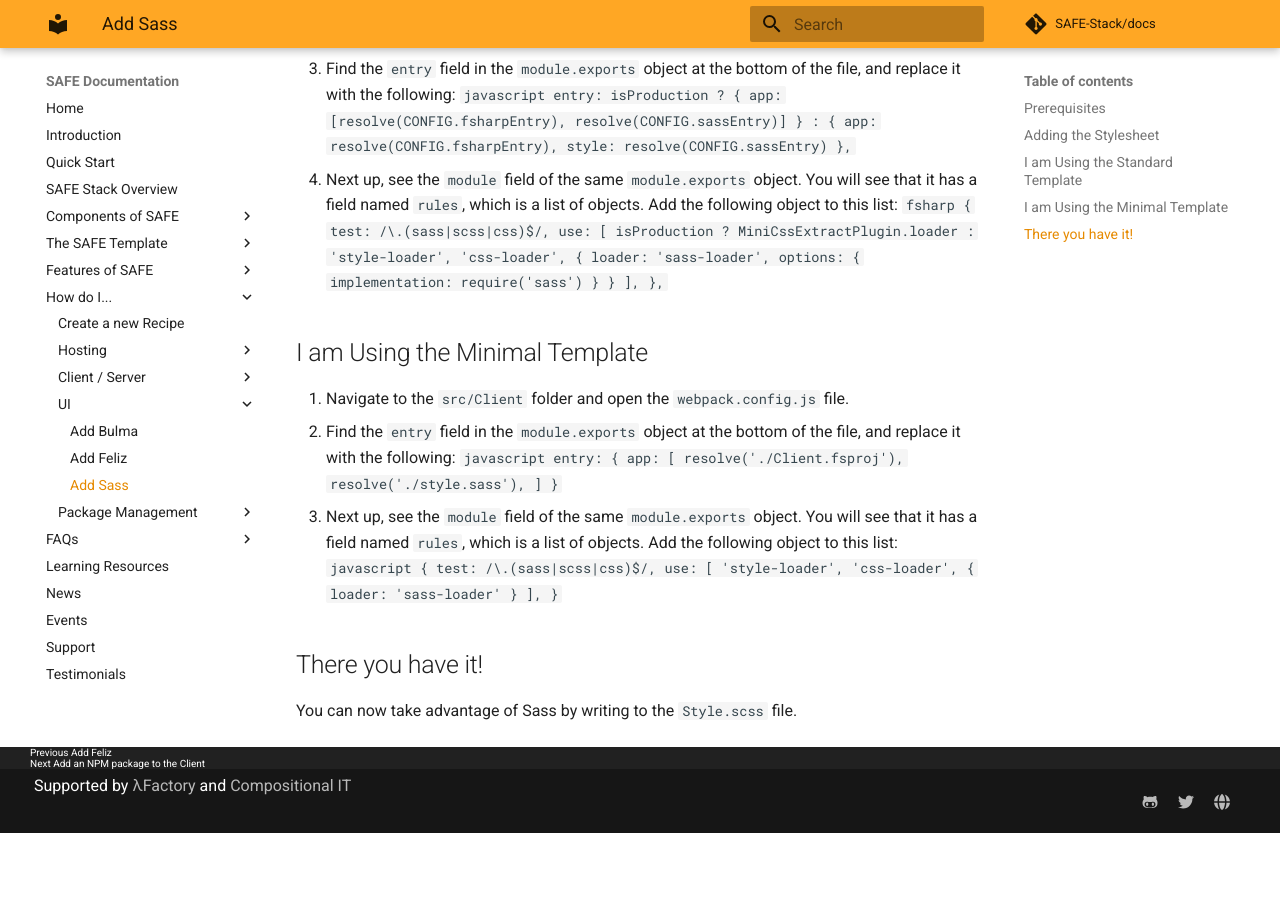
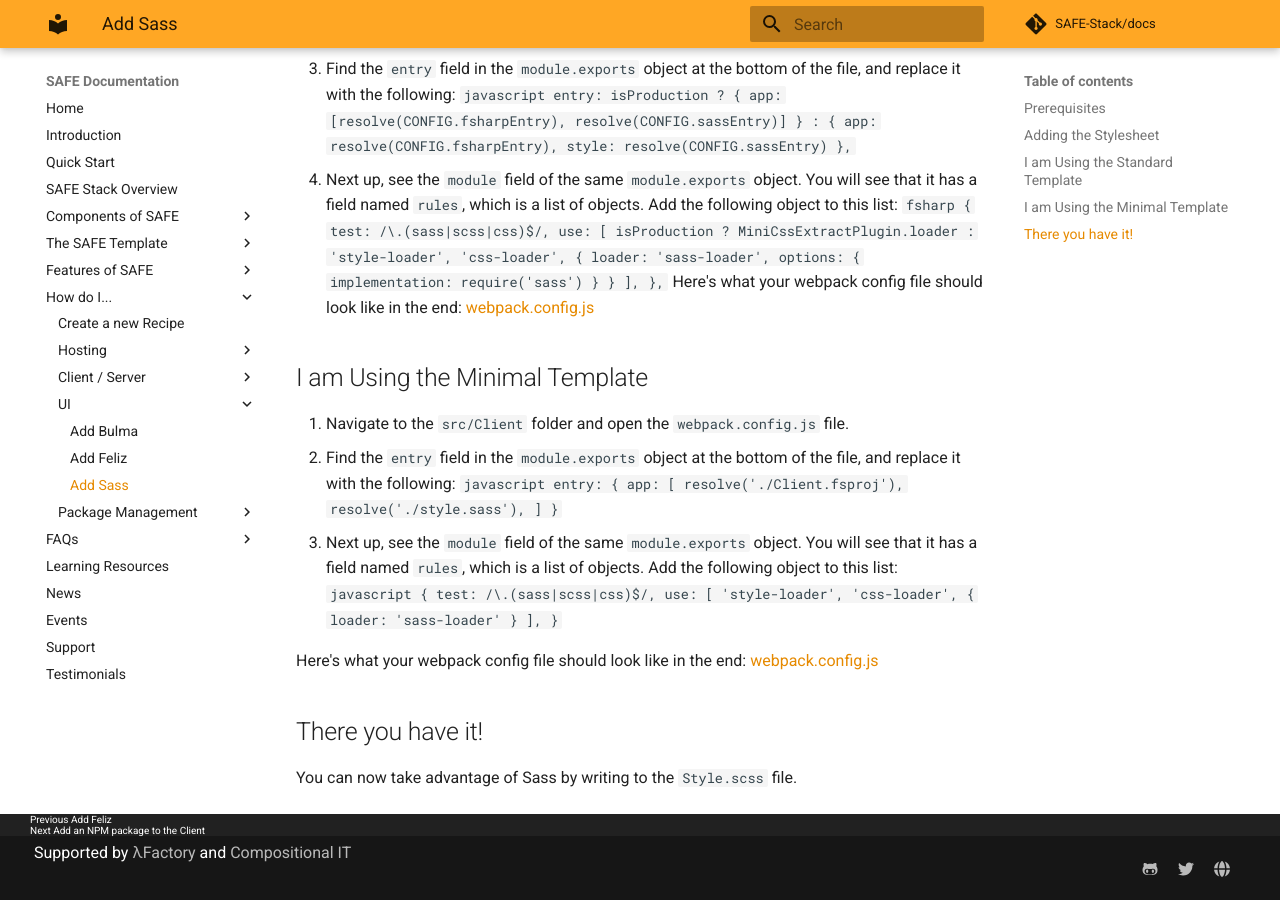
Before and after one commit to SAFE-Stack/docs, an MkDocs documentation site: the page built from docs/recipes/ui/add-sass.md, in a window 1280 px wide and 900 px high, scrolled down 1016 px. Built offline with MkDocs 1.6.1 and Material for MkDocs 9.7.7, drawn with Linux system fonts in a browser that asks for light colours; comment, search, counter and statistics services are not loaded; before the commit the page ends 1849 px from its top, so only the background shows below that.

Commit message:
Gists added

````diff
--- a/docs/recipes/ui/add-sass.md
+++ b/docs/recipes/ui/add-sass.md
@@ -49,6 +49,7 @@
         ],
     },
     ```
+Here's what your webpack config file should look like in the end: [webpack.config.js](https://gist.github.com/functionalprogrammer/df7f02e43d6c0f49b6ed75893b551f3a)
 
 ## I am Using the Minimal Template
 1. Navigate to the `src/Client` folder and open the `webpack.config.js` file.
@@ -73,5 +74,7 @@
     }
     ```
 
+Here's what your webpack config file should look like in the end: [webpack.config.js](https://gist.github.com/functionalprogrammer/948f5c8f7293dd486c2bf2445c2d6b7c)
+
 ## There you have it!
 You can now take advantage of Sass by writing to the `Style.scss` file.
````
